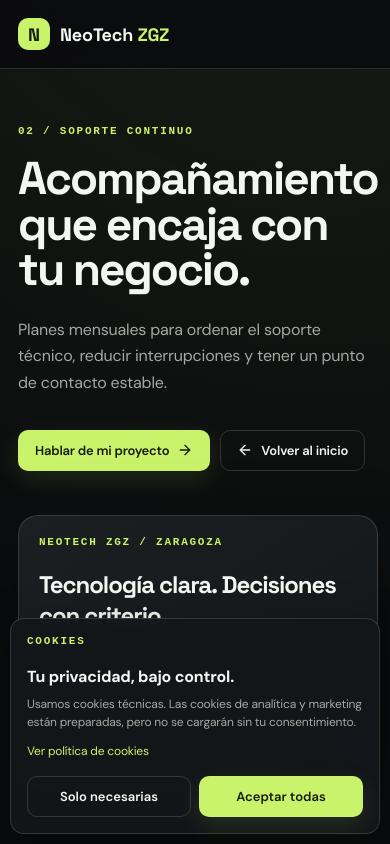
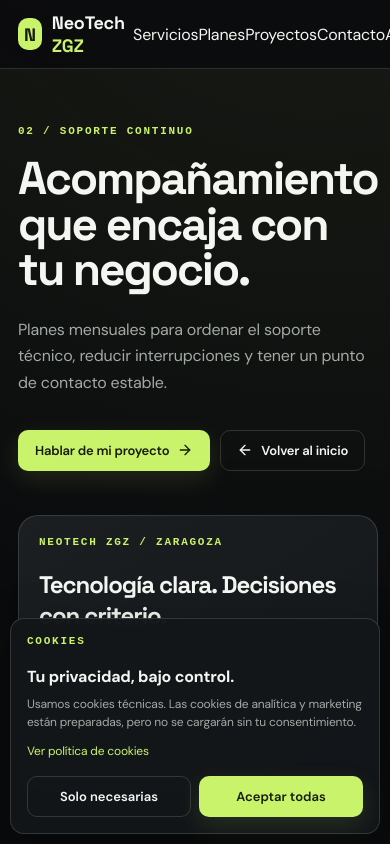
Before and after one commit to Jasondevtech276/neotechzgz.vercel.app, a Next.js app: page /planes in a window 390 px wide. Shown: the top 844 px of the page. Built offline with nearby package versions, Linux system fonts and the light colour scheme.

Commit message:
fix: keep inner-page navigation responsive

```diff
--- a/components/inner-page.tsx
+++ b/components/inner-page.tsx
@@ -18,7 +18,7 @@ export function InnerPage({ eyebrow, title, description, children }: InnerPagePr
             <span className="brand-mark">N</span>
             <span>NeoTech <em>ZGZ</em></span>
           </Link>
-          <div className="desktop-nav">
+          <div className="inner-page-nav">
             <Link href="/servicios">Servicios</Link>
             <Link href="/planes">Planes</Link>
             <Link href="/proyectos">Proyectos</Link>
```
